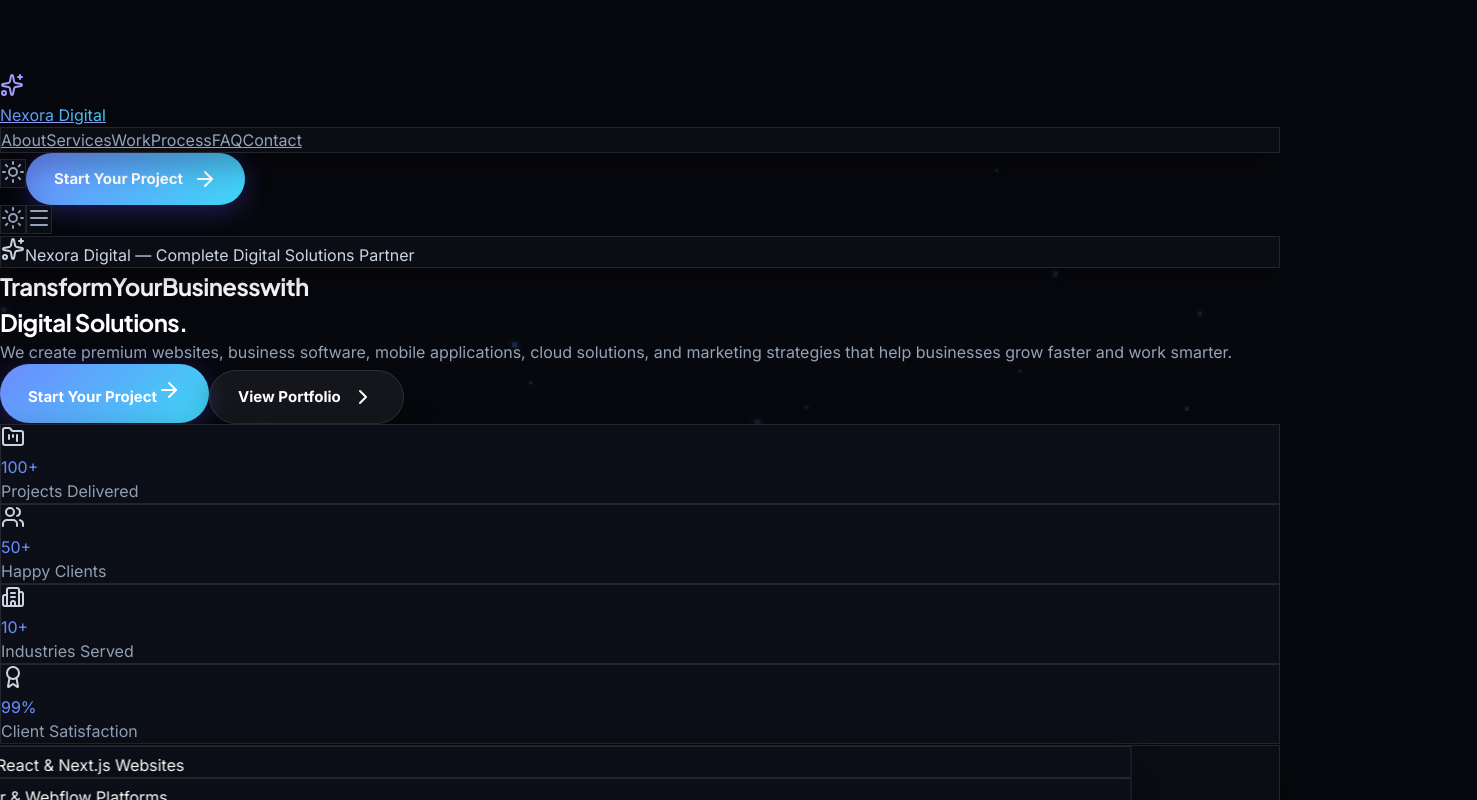
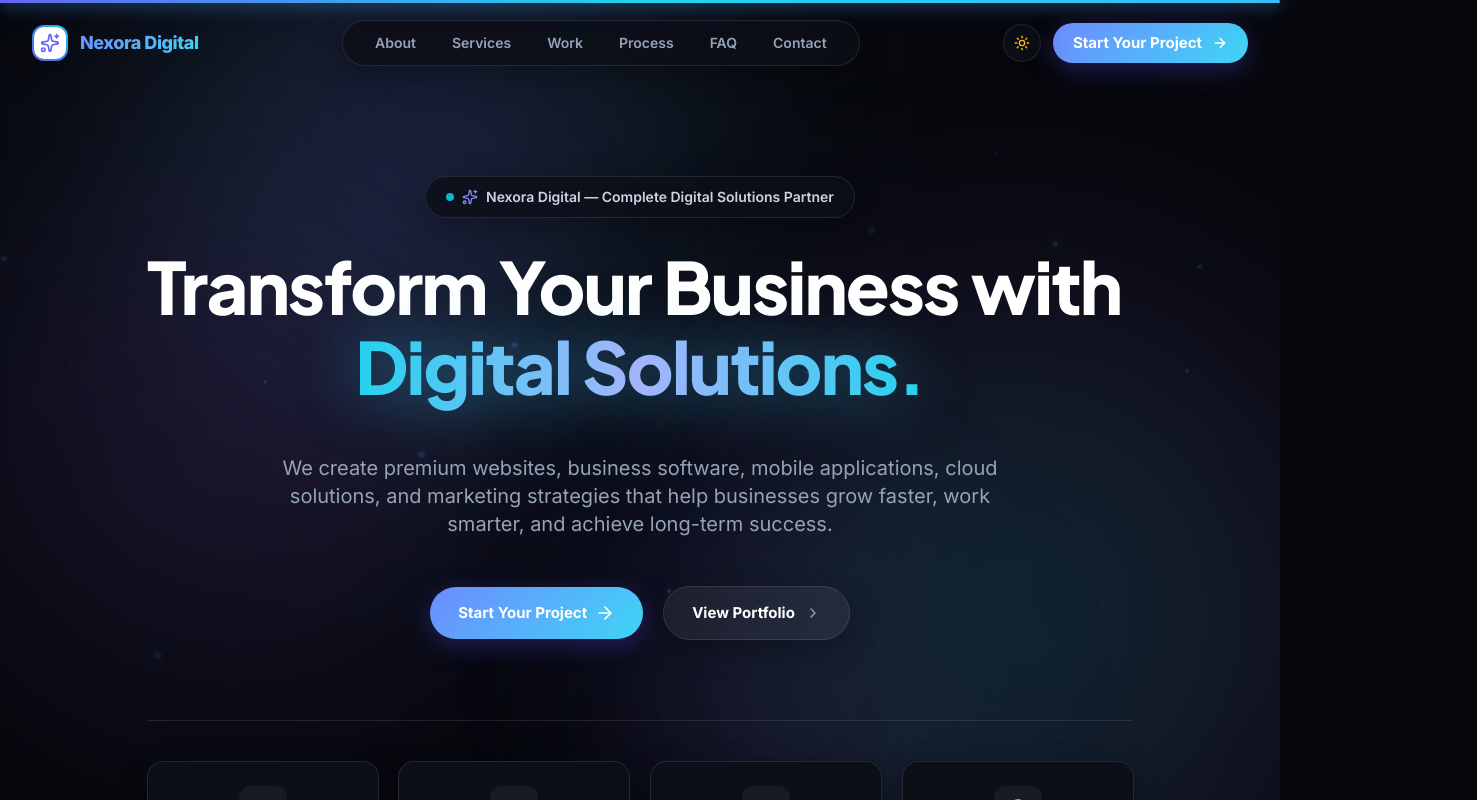
Before and after one commit to bharath626272/illusionary, a React (Vite) app: page / in a window 1280 px wide. Shown: the top 800 px of the page, 1477 px wide, since content can reach past the window. Built offline with nearby package versions, Linux system fonts and the light colour scheme.

Commit message:
Update: User stat numbers and headline layout updates

```diff
--- a/index.html
+++ b/index.html
@@ -6,16 +6,18 @@
     <meta name="viewport" content="width=device-width, initial-scale=1.0, maximum-scale=5.0" />
     <meta name="theme-color" content="#07080d" />
 
-    <!-- Fast Resource Hints & DNS Prefetching -->
+    <!-- Resource Hints & DNS Prefetching -->
     <link rel="preconnect" href="https://fonts.googleapis.com" />
     <link rel="preconnect" href="https://fonts.gstatic.com" crossorigin />
     <link rel="dns-prefetch" href="https://script.google.com" />
+    <link rel="dns-prefetch" href="https://cdn.tailwindcss.com" />
 
     <title>Nexora Digital — Premium Digital Solutions Partner</title>
     <meta name="description" content="Nexora Digital builds premium websites, custom software, mobile apps, branding, cloud solutions, and digital marketing that help businesses grow faster and work smarter." />
     <meta property="og:title" content="Nexora Digital — Premium Digital Solutions Partner" />
     <meta property="og:description" content="Nexora Digital builds premium websites, custom software, mobile apps, branding, cloud solutions, and digital marketing that help businesses grow faster and work smarter." />
     <meta property="og:type" content="website" />
+    <script src="https://cdn.tailwindcss.com"></script>
   </head>
   <body>
     <div id="root"></div>
--- a/src/App.jsx
+++ b/src/App.jsx
@@ -48,8 +48,9 @@
         initial={{ opacity: 0 }}
         animate={{ opacity: isAppLoaded ? 1 : 0 }}
         transition={{ duration: 0.7, ease: [0.16, 1, 0.3, 1] }}
-        className={`min-h-screen relative transition-colors duration-300 ${theme === 'dark' ? 'bg-[#07080d] text-[#cbd5e1]' : 'bg-[#f8fafd] text-[#334155]'
-          }`}
+        className={`min-h-screen relative transition-colors duration-300 ${
+          theme === 'dark' ? 'bg-[#07080d] text-[#cbd5e1]' : 'bg-[#f8fafd] text-[#334155]'
+        }`}
       >
         {/* Dynamic Animated Ambient Background Orbs & Dust */}
         <AnimatedBackground theme={theme} />
--- a/src/components/Hero.jsx
+++ b/src/components/Hero.jsx
@@ -4,11 +4,13 @@
 
 export default function Hero() {
   const stats = [
-    { number: '100+', label: 'Projects Delivered', icon: FolderKanban, color: 'text-indigo-400' },
-    { number: '50+', label: 'Happy Clients', icon: Users, color: 'text-cyan-400' },
+    { number: '15+', label: 'Projects Delivered', icon: FolderKanban, color: 'text-indigo-400' },
+    { number: '20+', label: 'Happy Clients', icon: Users, color: 'text-cyan-400' },
     { number: '10+', label: 'Industries Served', icon: Building2, color: 'text-blue-400' },
     { number: '99%', label: 'Client Satisfaction', icon: Award, color: 'text-emerald-400' },
   ];
+
+  const titleWords = ['Transform', 'Your', 'Business', 'with'];
 
   // Container Stagger Variants
   const containerVariants = {
@@ -33,8 +35,8 @@
   };
 
   return (
-    <section className="relative pt-32 pb-16 md:pt-44 md:pb-28 overflow-hidden min-h-[90vh] flex flex-col justify-center">
-      {/* Dynamic Animated Gradient Mesh Spheres with GPU Acceleration */}
+    <section className="relative pt-36 pb-20 md:pt-44 md:pb-28 overflow-hidden min-h-[95vh] flex flex-col justify-center">
+      {/* Dynamic Animated Gradient Mesh Spheres */}
       <motion.div
         animate={{
           scale: [1, 1.2, 1],
@@ -42,8 +44,7 @@
           rotate: [0, 90, 0]
         }}
         transition={{ duration: 12, repeat: Infinity, ease: 'easeInOut' }}
-        className="gradient-glow-1 pointer-events-none gpu-layer"
-        style={{ willChange: 'transform' }}
+        className="gradient-glow-1 pointer-events-none"
       />
 
       <motion.div
@@ -53,8 +54,7 @@
           rotate: [0, -90, 0]
         }}
         transition={{ duration: 15, repeat: Infinity, ease: 'easeInOut' }}
-        className="gradient-glow-2 pointer-events-none gpu-layer"
-        style={{ willChange: 'transform' }}
+        className="gradient-glow-2 pointer-events-none"
       />
 
       <div className="max-w-7xl mx-auto px-4 sm:px-6 lg:px-8 relative z-10 text-center">
@@ -109,9 +109,10 @@
           initial={{ opacity: 0, y: 20 }}
           animate={{ opacity: 1, y: 0 }}
           transition={{ duration: 0.7, delay: 0.3 }}
-          className="text-base sm:text-xl text-sub max-w-3xl mx-auto font-normal leading-relaxed mb-10 sm:mb-12"
+          className="text-lg sm:text-xl text-sub max-w-3xl mx-auto font-normal leading-relaxed mb-12"
         >
-          We create premium websites, business software, mobile applications, cloud solutions, and marketing strategies that help businesses grow faster and work smarter.
+          We create premium websites, business software, mobile applications, cloud solutions,
+          and marketing strategies that help businesses grow faster, work smarter, and achieve long-term success.
         </motion.p>
 
         {/* CTA Buttons */}
@@ -119,15 +120,15 @@
           initial={{ opacity: 0, y: 25 }}
           animate={{ opacity: 1, y: 0 }}
           transition={{ duration: 0.7, delay: 0.4 }}
-          className="flex flex-col sm:flex-row items-center justify-center gap-4 sm:gap-5 mb-16 sm:mb-20"
+          className="flex flex-col sm:flex-row items-center justify-center gap-5 mb-20"
         >
           <motion.a
             whileHover={{ scale: 1.05, boxShadow: '0 10px 40px rgba(110, 139, 255, 0.5)' }}
             whileTap={{ scale: 0.98 }}
             href="#contact"
-            className="btn-primary text-base font-bold px-8 sm:px-9 py-4 sm:py-4.5 w-full sm:w-auto relative group overflow-hidden"
+            className="btn-primary text-base font-bold px-9 py-4.5 w-full sm:w-auto relative group overflow-hidden"
           >
-            <span className="relative z-10 flex items-center gap-2 justify-center">
+            <span className="relative z-10 flex items-center gap-2">
               <span>Start Your Project</span>
               <ArrowRight className="w-5 h-5 group-hover:translate-x-1 transition-transform" />
             </span>
@@ -137,7 +138,7 @@
             whileHover={{ scale: 1.05, backgroundColor: 'rgba(255, 255, 255, 0.1)' }}
             whileTap={{ scale: 0.98 }}
             href="#work"
-            className="btn-secondary text-base font-bold px-8 sm:px-9 py-4 sm:py-4.5 w-full sm:w-auto flex items-center justify-center gap-2"
+            className="btn-secondary text-base font-bold px-9 py-4.5 w-full sm:w-auto flex items-center justify-center gap-2"
           >
             <span>View Portfolio</span>
             <ChevronRight className="w-4 h-4 text-gray-400" />
@@ -159,15 +160,15 @@
                 key={stat.label}
                 variants={itemVariants}
                 whileHover={{ y: -8, scale: 1.03 }}
-                className="glass-card p-5 sm:p-6 rounded-2xl text-center flex flex-col items-center justify-center relative overflow-hidden group border border-white/10 hover:border-indigo-500/40"
+                className="glass-card p-6 rounded-2xl text-center flex flex-col items-center justify-center relative overflow-hidden group border border-white/10 hover:border-indigo-500/40"
               >
-                <div className="w-10 h-10 sm:w-12 sm:h-12 rounded-xl bg-white/5 flex items-center justify-center mb-3 group-hover:scale-110 transition-transform">
-                  <Icon className={`w-5 h-5 sm:w-6 sm:h-6 ${stat.color}`} />
+                <div className="w-12 h-12 rounded-xl bg-white/5 flex items-center justify-center mb-3 group-hover:scale-110 transition-transform">
+                  <Icon className={`w-6 h-6 ${stat.color}`} />
                 </div>
-                <div className="text-2xl sm:text-4xl font-extrabold text-gradient mb-1">
+                <div className="text-3xl sm:text-4xl font-extrabold text-gradient mb-1">
                   {stat.number}
                 </div>
-                <div className="text-xs sm:text-sm font-medium text-sub">
+                <div className="text-xs sm:text-sm font-medium text-gray-400">
                   {stat.label}
                 </div>
               </motion.div>
```
